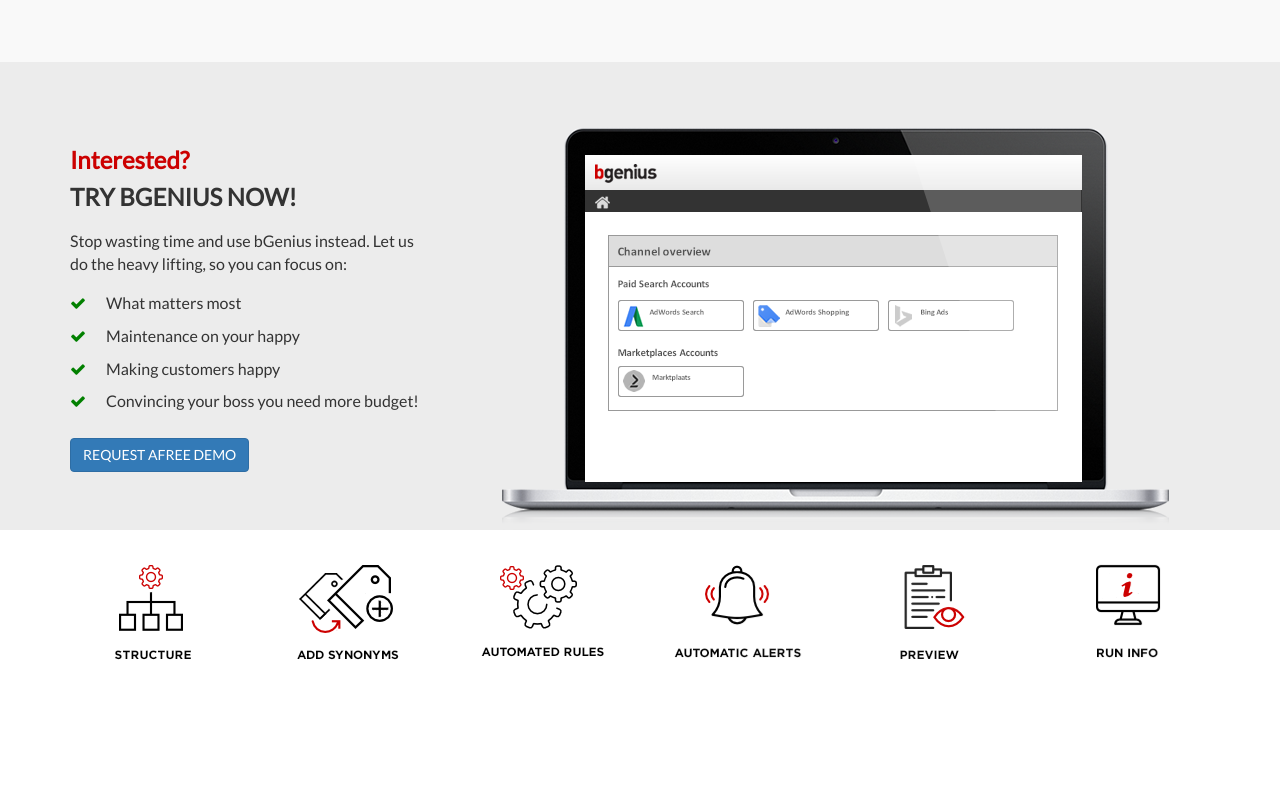
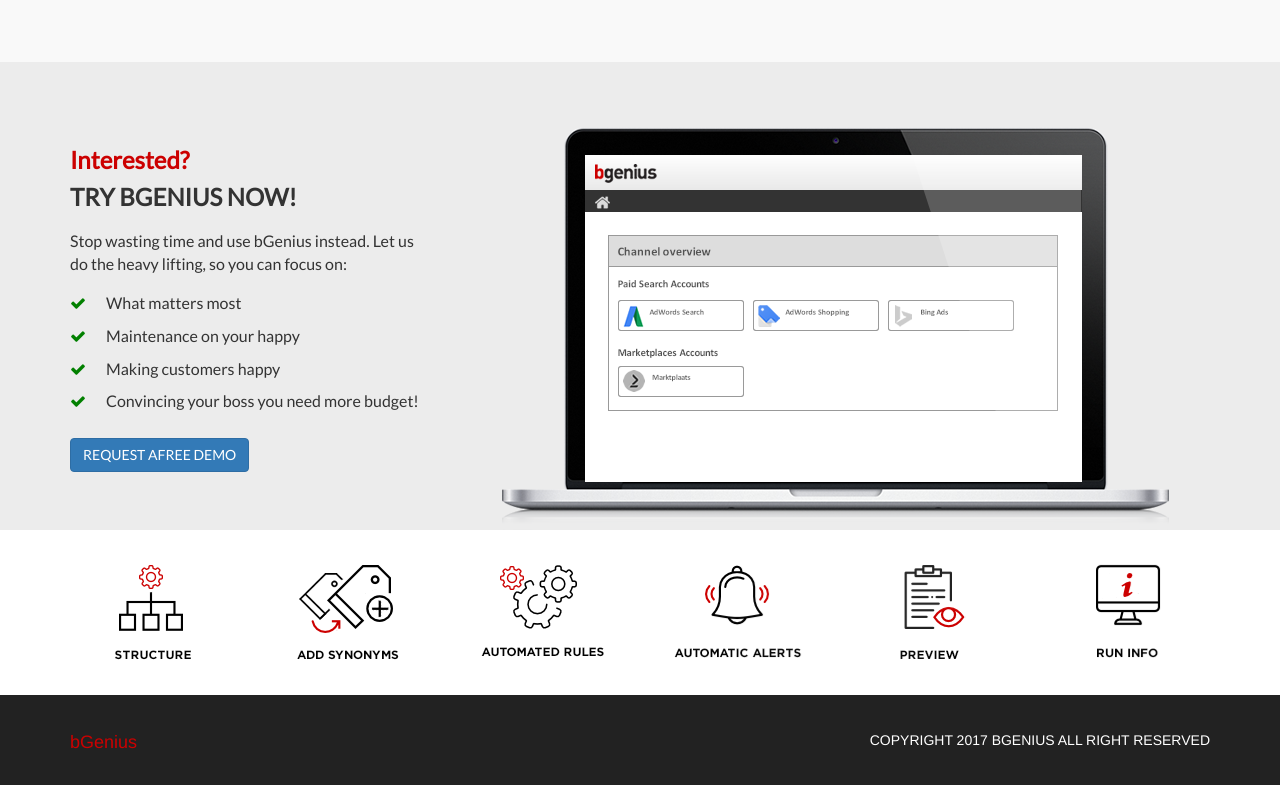
Before and after one commit to rezafitriaman/machine, a website: page public/index.html in a window 1280 px wide. Shown: the part 1949-2734 px from the top of the page. Before the commit the page ends 2644 px from the top, so only its background shows below. Drawn offline with nearby package versions, Linux system fonts and the light colour scheme.

Commit message:
Last commit

```diff
--- a/public/index.html
+++ b/public/index.html
@@ -42,7 +42,7 @@
                     <span class="icon-bar"></span>
                     <span class="icon-bar"></span>
                 </button>
-                <a class="navbar-brand" href="#">Machine</a>
+                <a class="navbar-brand" href="#">bGenius</a>
             </div>
             <!-- Collect the nav links, forms, and other content for toggling -->
             <div class="collapse navbar-collapse" id="bs-example-navbar-collapse-1">
@@ -291,7 +291,7 @@
                         </div>
                     </div>
                     <div class="col-lg-6 col-md-6 col-sm-12">
-                        <div class="wrapper_zoom">
+                        <div class="wrapper_zoom" >
                             <img src="img/zoom.png" class="img-responsive center-block">
                         </div>
                     </div>
@@ -300,11 +300,12 @@
         </div>
     </section>
 
-    <section class="section_four">
+    <section class="section_four" id="trigger_icon">
         <div class="container">
             <div class="wrapper_content">
                 <div class="row">
                     <div class="col-lg-4">
+                        <div class="wrapper_container_slide">
                             <div class="title_wprapper">
                                 <h3 class="title">Interested?</h3>
                                 <h3 class="subtitle">TRY BGENIUS NOW!</h3>
@@ -320,8 +321,9 @@
                                 <button type="button" class="btn btn-primary" id="startAnimation">REQUEST AFREE DEMO</button>
                             </div>
                         </div>
+                    </div>
                     <div class="col-lg-8">
-                        <div class="wrapper_pc" id="trigger_icon">
+                        <div class="wrapper_pc">
                             <img src="img/pc_interested.png" class="img-responsive center-block">
                         </div>
                     </div>
@@ -357,8 +359,19 @@
         </div>
     </section>
 
-    <footer>
-
+    <footer class="footer">
+        <div class="wrapper_content">
+            <div class="container">
+                <div class="row">
+                    <div class="col-lg-6">
+                        <span class="logo">bGenius</span>
+                    </div>
+                    <div class="col-lg-6">
+                        <p class="alright">COPYRIGHT 2017 BGENIUS ALL RIGHT RESERVED</p>
+                    </div>
+                </div>
+            </div>
+        </div>
     </footer>
 
 
--- a/src/js/main.js
+++ b/src/js/main.js
@@ -426,8 +426,6 @@
 	}
 	staggerIconList();
 
-
-
 });
 
  /*================================= oudside document ready (initMap) ===============================*/
--- a/src/scss/style.scss
+++ b/src/scss/style.scss
@@ -534,6 +534,10 @@
 	background-color: #ececec;
 	.wrapper_content {
 		margin-top: 65px;
+		.wrapper_container_slide {
+/*			opacity: 0;
+			position: relative;
+			left:-115px;*/
 			.title_wprapper {
 				.title {
 					font-size: 24px;
@@ -568,6 +572,7 @@
 			}
 		}
 	}
+}
 
 .section_icon {
 	margin-top: 35px;
@@ -579,3 +584,20 @@
 		}
 	}
 }
+
+.footer {
+	background-color: #222222;
+    color: white;
+    height: 90px;
+    .wrapper_content {
+    	padding-top: 35px;
+    	.logo {
+	    	color: #cc0000;
+	    	font-size: 18px;
+	    }
+	    .alright {
+	    	text-align: right;
+	    }
+    }
+
+}
```
Also changed, not shown: public/css/all/all.css, public/css/style.css, public/img/gele_kraan_m1.png, public/img/hand_m1.png (added), public/js/all.js. Lines whose indentation alone changed are shown as unchanged.
